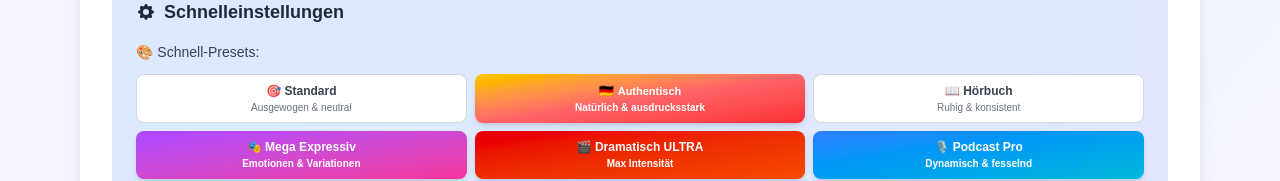
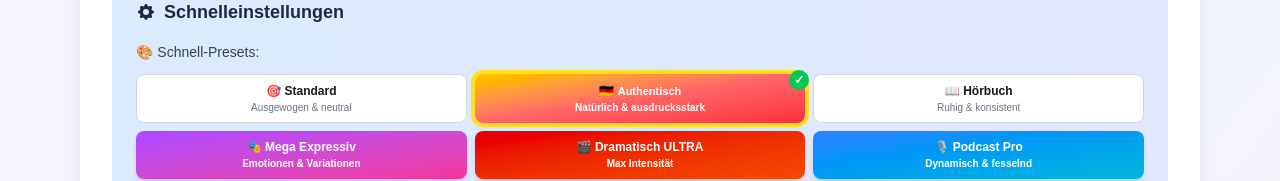
Before and after one commit to chungkk/text-to.speech, a Next.js app: page /longleng in a window 1280 px wide. Shown: the part 429-610 px from the top of the page. Built offline with nearby package versions, Linux system fonts and the light colour scheme; no server answers.

Commit message:
longleng preset

```diff
--- a/app/longleng/page.tsx
+++ b/app/longleng/page.tsx
@@ -44,6 +44,14 @@ export default function LongTextSplitter() {
   // Merge audio states
   const [isMerging, setIsMerging] = useState(false);
   const [mergeProgress, setMergeProgress] = useState(0);
+
+  // Helper function to check if current settings match a preset
+  const isPresetActive = (presetStability: number, presetSimilarity: number, presetStyle: number, presetBoost: boolean) => {
+    return stability === presetStability &&
+           similarityBoost === presetSimilarity &&
+           style === presetStyle &&
+           useSpeakerBoost === presetBoost;
+  };
 
   useEffect(() => {
     const savedLang = localStorage.getItem('appLanguage') as Language;
@@ -513,8 +521,15 @@ export default function LongTextSplitter() {
                       setStyle(0);
                       setUseSpeakerBoost(true);
                     }}
-                    className="px-3 py-2 text-xs bg-white border border-gray-300 text-gray-700 rounded-lg hover:bg-gray-50 transition-colors"
+                    className={`px-3 py-2 text-xs bg-white border rounded-lg hover:bg-gray-50 transition-colors relative ${
+                      isPresetActive(0.5, 0.75, 0, true) ? 'border-blue-500 border-2 ring-2 ring-blue-200' : 'border-gray-300'
+                    }`}
                   >
+                    {isPresetActive(0.5, 0.75, 0, true) && (
+                      <div className="absolute -top-1 -right-1 bg-green-500 text-white rounded-full w-5 h-5 flex items-center justify-center text-xs">
+                        ✓
+                      </div>
+                    )}
                     <div className="font-semibold">🎯 Standard</div>
                     <div className="text-[10px] text-gray-500 mt-0.5">Ausgewogen & neutral</div>
                   </button>
@@ -527,8 +542,15 @@ export default function LongTextSplitter() {
                       setStyle(0.5);
                       setUseSpeakerBoost(true);
                     }}
-                    className="px-3 py-2 text-xs bg-gradient-to-br from-yellow-400 via-red-400 to-red-500 text-white font-bold rounded-lg hover:from-yellow-500 hover:to-red-600 transition-colors shadow-md"
+                    className={`px-3 py-2 text-xs bg-gradient-to-br from-yellow-400 via-red-400 to-red-500 text-white font-bold rounded-lg hover:from-yellow-500 hover:to-red-600 transition-colors shadow-md relative ${
+                      isPresetActive(0.3, 0.85, 0.5, true) ? 'ring-4 ring-yellow-300' : ''
+                    }`}
                   >
+                    {isPresetActive(0.3, 0.85, 0.5, true) && (
+                      <div className="absolute -top-1 -right-1 bg-green-500 text-white rounded-full w-5 h-5 flex items-center justify-center text-xs">
+                        ✓
+                      </div>
+                    )}
                     <div className="flex items-center justify-center gap-1">
                       <span>🇩🇪</span>
                       <span className="text-[11px]">Authentisch</span>
@@ -544,8 +566,15 @@ export default function LongTextSplitter() {
                       setStyle(0);
                       setUseSpeakerBoost(false);
                     }}
-                    className="px-3 py-2 text-xs bg-white border border-gray-300 text-gray-700 rounded-lg hover:bg-gray-50 transition-colors"
+                    className={`px-3 py-2 text-xs bg-white border rounded-lg hover:bg-gray-50 transition-colors relative ${
+                      isPresetActive(0.8, 0.5, 0, false) ? 'border-blue-500 border-2 ring-2 ring-blue-200' : 'border-gray-300'
+                    }`}
                   >
+                    {isPresetActive(0.8, 0.5, 0, false) && (
+                      <div className="absolute -top-1 -right-1 bg-green-500 text-white rounded-full w-5 h-5 flex items-center justify-center text-xs">
+                        ✓
+                      </div>
+                    )}
                     <div className="font-semibold">📖 Hörbuch</div>
                     <div className="text-[10px] text-gray-500 mt-0.5">Ruhig & konsistent</div>
                   </button>
@@ -559,8 +588,15 @@ export default function LongTextSplitter() {
                       setStyle(0.65);
                       setUseSpeakerBoost(true);
                     }}
-                    className="px-3 py-2 text-xs bg-gradient-to-br from-purple-500 to-pink-500 text-white font-semibold rounded-lg hover:from-purple-600 hover:to-pink-600 transition-colors shadow-md"
+                    className={`px-3 py-2 text-xs bg-gradient-to-br from-purple-500 to-pink-500 text-white font-semibold rounded-lg hover:from-purple-600 hover:to-pink-600 transition-colors shadow-md relative ${
+                      isPresetActive(0.15, 0.9, 0.65, true) ? 'ring-4 ring-purple-300' : ''
+                    }`}
                   >
+                    {isPresetActive(0.15, 0.9, 0.65, true) && (
+                      <div className="absolute -top-1 -right-1 bg-green-500 text-white rounded-full w-5 h-5 flex items-center justify-center text-xs">
+                        ✓
+                      </div>
+                    )}
                     <div>🎭 Mega Expressiv</div>
                     <div className="text-[10px] mt-0.5">Emotionen & Variationen</div>
                   </button>
@@ -573,8 +609,15 @@ export default function LongTextSplitter() {
                       setStyle(0.8);
                       setUseSpeakerBoost(true);
                     }}
-                    className="px-3 py-2 text-xs bg-gradient-to-br from-red-600 to-orange-600 text-white font-bold rounded-lg hover:from-red-700 hover:to-orange-700 transition-colors shadow-md"
+                    className={`px-3 py-2 text-xs bg-gradient-to-br from-red-600 to-orange-600 text-white font-bold rounded-lg hover:from-red-700 hover:to-orange-700 transition-colors shadow-md relative ${
+                      isPresetActive(0.2, 0.95, 0.8, true) ? 'ring-4 ring-red-300' : ''
+                    }`}
                   >
+                    {isPresetActive(0.2, 0.95, 0.8, true) && (
+                      <div className="absolute -top-1 -right-1 bg-green-500 text-white rounded-full w-5 h-5 flex items-center justify-center text-xs">
+                        ✓
+                      </div>
+                    )}
                     <div>🎬 Dramatisch ULTRA</div>
                     <div className="text-[10px] mt-0.5">Max Intensität</div>
                   </button>
@@ -587,8 +630,15 @@ export default function LongTextSplitter() {
                       setStyle(0.6);
                       setUseSpeakerBoost(true);
                     }}
-                    className="px-3 py-2 text-xs bg-gradient-to-br from-blue-500 to-cyan-500 text-white font-semibold rounded-lg hover:from-blue-600 hover:to-cyan-600 transition-colors shadow-md"
+                    className={`px-3 py-2 text-xs bg-gradient-to-br from-blue-500 to-cyan-500 text-white font-semibold rounded-lg hover:from-blue-600 hover:to-cyan-600 transition-colors shadow-md relative ${
+                      isPresetActive(0.25, 0.88, 0.6, true) ? 'ring-4 ring-blue-300' : ''
+                    }`}
                   >
+                    {isPresetActive(0.25, 0.88, 0.6, true) && (
+                      <div className="absolute -top-1 -right-1 bg-green-500 text-white rounded-full w-5 h-5 flex items-center justify-center text-xs">
+                        ✓
+                      </div>
+                    )}
                     <div>🎙️ Podcast Pro</div>
                     <div className="text-[10px] mt-0.5">Dynamisch & fesselnd</div>
                   </button>
@@ -602,8 +652,15 @@ export default function LongTextSplitter() {
                       setStyle(0.75);
                       setUseSpeakerBoost(true);
                     }}
-                    className="px-3 py-2 text-xs bg-gradient-to-br from-orange-500 to-red-500 text-white font-semibold rounded-lg hover:from-orange-600 hover:to-red-600 transition-colors shadow-md"
+                    className={`px-3 py-2 text-xs bg-gradient-to-br from-orange-500 to-red-500 text-white font-semibold rounded-lg hover:from-orange-600 hover:to-red-600 transition-colors shadow-md relative ${
+                      isPresetActive(0.18, 0.92, 0.75, true) ? 'ring-4 ring-orange-300' : ''
+                    }`}
                   >
+                    {isPresetActive(0.18, 0.92, 0.75, true) && (
+                      <div className="absolute -top-1 -right-1 bg-green-500 text-white rounded-full w-5 h-5 flex items-center justify-center text-xs">
+                        ✓
+                      </div>
+                    )}
                     <div>📢 Werbung</div>
                     <div className="text-[10px] mt-0.5">Kraftvoll & überzeugend</div>
                   </button>
@@ -616,8 +673,15 @@ export default function LongTextSplitter() {
                       setStyle(0.85);
                       setUseSpeakerBoost(true);
                     }}
-                    className="px-3 py-2 text-xs bg-gradient-to-br from-indigo-600 to-purple-700 text-white font-bold rounded-lg hover:from-indigo-700 hover:to-purple-800 transition-colors shadow-md"
+                    className={`px-3 py-2 text-xs bg-gradient-to-br from-indigo-600 to-purple-700 text-white font-bold rounded-lg hover:from-indigo-700 hover:to-purple-800 transition-colors shadow-md relative ${
+                      isPresetActive(0.12, 0.95, 0.85, true) ? 'ring-4 ring-indigo-300' : ''
+                    }`}
                   >
+                    {isPresetActive(0.12, 0.95, 0.85, true) && (
+                      <div className="absolute -top-1 -right-1 bg-green-500 text-white rounded-full w-5 h-5 flex items-center justify-center text-xs">
+                        ✓
+                      </div>
+                    )}
                     <div>🎪 Storytelling</div>
                     <div className="text-[10px] mt-0.5">Episch & fesselnd</div>
                   </button>
@@ -630,8 +694,15 @@ export default function LongTextSplitter() {
                       setStyle(0.55);
                       setUseSpeakerBoost(true);
                     }}
-                    className="px-3 py-2 text-xs bg-gradient-to-br from-green-500 to-emerald-600 text-white font-semibold rounded-lg hover:from-green-600 hover:to-emerald-700 transition-colors shadow-md"
+                    className={`px-3 py-2 text-xs bg-gradient-to-br from-green-500 to-emerald-600 text-white font-semibold rounded-lg hover:from-green-600 hover:to-emerald-700 transition-colors shadow-md relative ${
+                      isPresetActive(0.22, 0.87, 0.55, true) ? 'ring-4 ring-green-300' : ''
+                    }`}
                   >
+                    {isPresetActive(0.22, 0.87, 0.55, true) && (
+                      <div className="absolute -top-1 -right-1 bg-green-500 text-white rounded-full w-5 h-5 flex items-center justify-center text-xs">
+                        ✓
+                      </div>
+                    )}
                     <div>🎓 Tutorial</div>
                     <div className="text-[10px] mt-0.5">Verständlich & freundlich</div>
                   </button>
```
